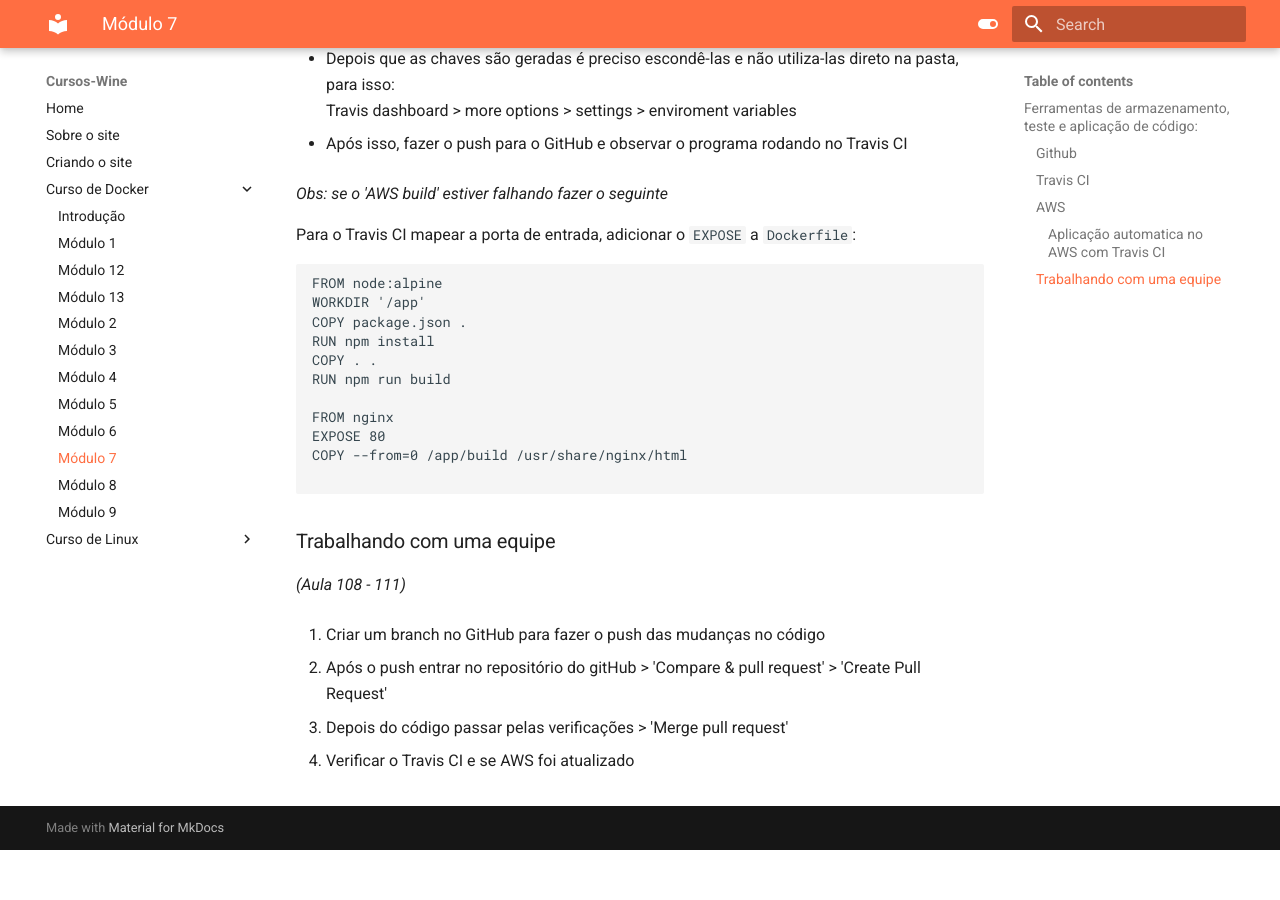
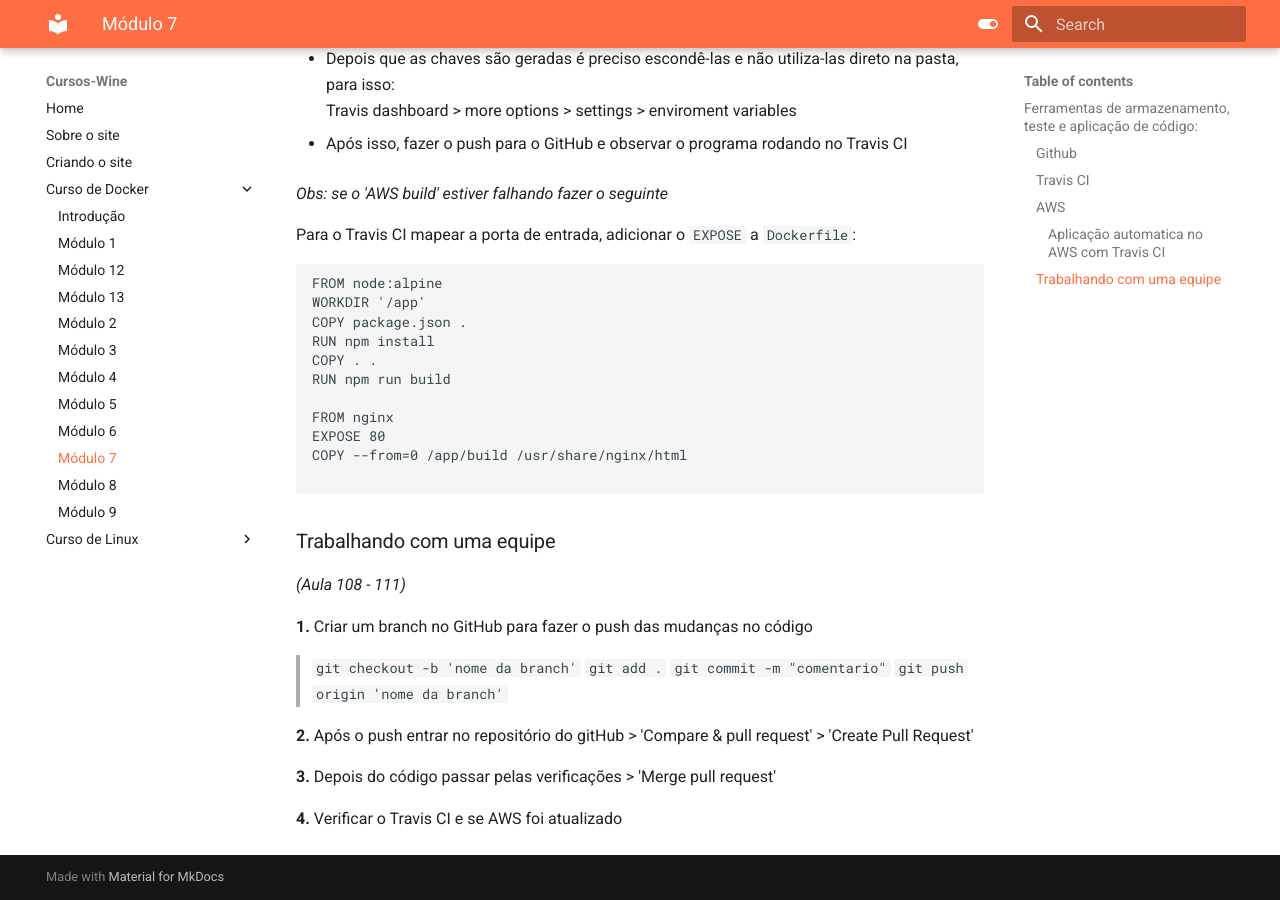
Before and after one commit to beatrizafonso/1, an MkDocs documentation site: the page built from docs/Curso de Docker/docker-modulo-7.md, in a window 1280 px wide and 900 px high, scrolled down 2656 px. Built offline with MkDocs 1.6.1 and Material for MkDocs 9.7.7, drawn with Linux system fonts in a browser that asks for light colours; before the commit the page ends 3506 px from its top, so only the background shows below that.

Commit message:
[correção] mais detalhado o processo de push

```diff
--- a/docs/Curso de Docker/docker-modulo-7.md
+++ b/docs/Curso de Docker/docker-modulo-7.md
@@ -138,10 +138,15 @@ COPY --from=0 /app/build /usr/share/nginx/html
 ### Trabalhando com uma equipe
 _(Aula 108 - 111)_
 
-1. Criar um branch no GitHub para fazer o push das mudanças no código
+**1.** Criar um branch no GitHub para fazer o push das mudanças no código
 
-2. Após o push entrar no repositório do gitHub > 'Compare & pull request' > 'Create Pull Request'
+> `git checkout -b 'nome da branch'`
+> `git add .`
+> `git commit -m "comentario"`
+> `git push origin 'nome da branch'`
 
-3. Depois do código passar pelas verificações > 'Merge pull request'
+**2.** Após o push entrar no repositório do gitHub > 'Compare & pull request' > 'Create Pull Request'
 
-4. Verificar o Travis CI e se AWS foi atualizado
+**3.** Depois do código passar pelas verificações > 'Merge pull request'
+
+**4.** Verificar o Travis CI e se AWS foi atualizado
```
